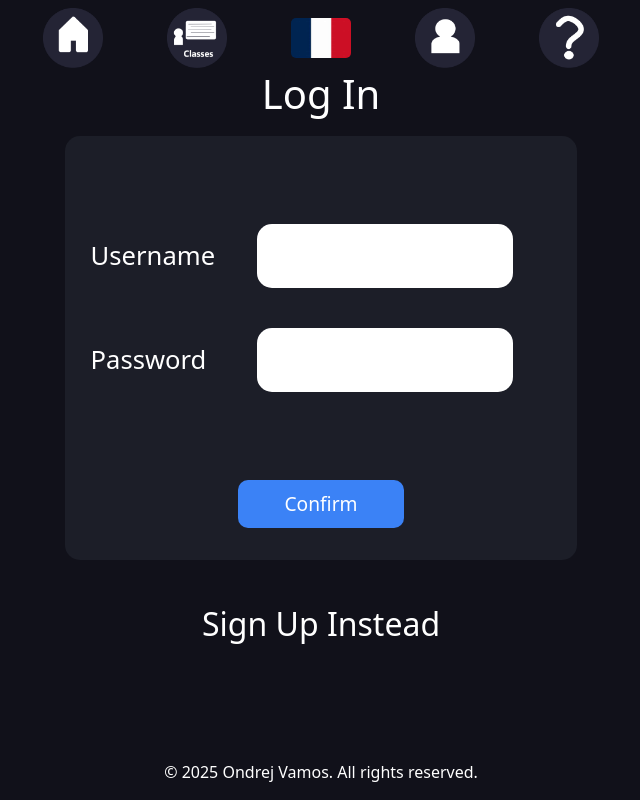
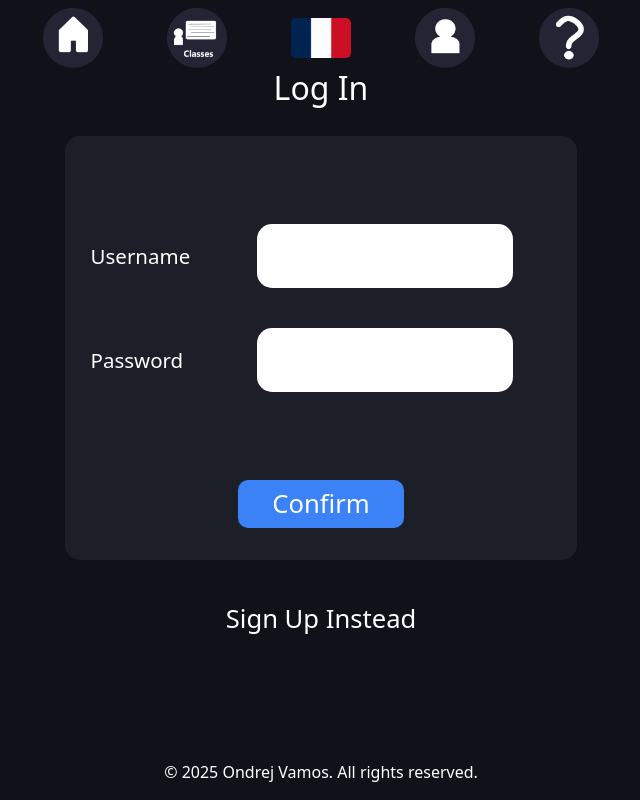
Before and after one commit to Ondrej215/French-Conjugation-Coach, a Next.js app in the folder french-conjugation-coach/: page /log-in in a window 1280 px wide. Shown: the whole page, without its empty margins (319-959 px from the left). Built offline with nearby package versions, Linux system fonts and the light colour scheme; no server answers.

Commit message:
font scaling

```diff
--- a/french-conjugation-coach/components/ProgressBar.tsx
+++ b/french-conjugation-coach/components/ProgressBar.tsx
@@ -14,7 +14,7 @@ const ProgressBar: React.FC<ProgressBarProps> = ({ percentage }) => {
       <div
         style={{
           position: "fixed", // Fixed position to stick to the top
-          top: "10vh", // Adjust space from top (can be adjusted)
+          top: "11vh", // Adjust space from top (can be adjusted)
           left: "50%", // Center horizontally
           transform: "translateX(-50%)", // Adjust the element to be exactly centered
           width: "70vw", // Set width as per your need
--- a/french-conjugation-coach/src/app/account/page.tsx
+++ b/french-conjugation-coach/src/app/account/page.tsx
@@ -3,13 +3,31 @@ import { redirect } from 'next/navigation';
 import { useSession } from '../../../hooks/useSession';
 import { supabase } from '../../../lib/supabaseClient';
 import { useRouter } from 'next/navigation';
-import { useEffect } from 'react';
+import { useEffect, useState } from 'react';
 
 
 export default function Account(){
 
     const { session, loading, role, accountInfo} = useSession();
     const router = useRouter();
+    const [isPortrait, setIsPortrait] = useState<boolean | null>(null);
+
+    useEffect(() => {
+      const handleResize = () => {
+        setIsPortrait(window.innerHeight > window.innerWidth);
+      };
+
+      if (typeof window !== 'undefined') {
+        handleResize();
+        window.addEventListener('resize', handleResize);
+      }
+
+      return () => {
+        if (typeof window !== 'undefined') {
+          window.removeEventListener('resize', handleResize);
+        }
+      };
+    }, []);
 
     useEffect(() => {
       if (!loading && !session) {
@@ -56,20 +74,21 @@ export default function Account(){
     }
 
     return(<>
-    <p style={{position:'absolute', width:'100vw', top:'10vh', textAlign:'center', fontSize:'3.5rem', fontWeight:'500'}}>{username}</p>
-    <p style={{position:'absolute', width:'100vw', top:'22vh', textAlign:'center', fontSize:'1.5rem', fontWeight:'300'}}>{account_role}</p>
+    <p style={{position:'absolute', width:'100vw', top:'10vh', textAlign:'center', fontSize: isPortrait ? '7vw' : '3.5vw', fontWeight:'500'}}>{username}</p>
+<p style={{position:'absolute', width:'100vw', top:'22vh', textAlign:'center', fontSize: isPortrait ? '3vw' : '1.5vw', fontWeight:'300'}}>{account_role}</p>
 
-    <div style={{backgroundColor:'#0C0C13', position:'absolute', width:'100vw', height:'70vh', top:'30vh'}}>
-      {role === 'student'?
-      <><p style={{position:'absolute', left:'0vw', top:'5vh', width:'50vw', textAlign:'center', fontSize:'1.8rem', fontWeight:'500'}}>All Time Stats</p>
-      <p style={{position:'absolute', left:'0vw', top:'15vh', width:'50vw', textAlign:'center', fontSize:'1.4rem', fontWeight:'300'}}>{totalScore} Total Points</p>
-      <p style={{position:'absolute', left:'0vw', top:'23vh', width:'50vw', textAlign:'center', fontSize:'1.4rem', fontWeight:'300'}}>{streak} Day Streak</p>
-      <p style={{position:'absolute', left:'0vw', top:'31vh', width:'50vw', textAlign:'center', fontSize:'1.4rem', fontWeight:'300'}}> 100% All time accuracy</p>
+<div style={{backgroundColor:'#0C0C13', position:'absolute', width:'100vw', height:'70vh', top:'30vh'}}>
+  {role === 'student' ?
+  <>
+    <p style={{position:'absolute', left:'0vw', top:'5vh', width:'50vw', textAlign:'center', fontSize: isPortrait ? '3.6vw' : '1.8vw', fontWeight:'500'}}>All Time Stats</p>
+    <p style={{position:'absolute', left:'0vw', top:'15vh', width:'50vw', textAlign:'center', fontSize: isPortrait ? '2.8vw' : '1.4vw', fontWeight:'300'}}>{totalScore} Total Points</p>
+    <p style={{position:'absolute', left:'0vw', top:'23vh', width:'50vw', textAlign:'center', fontSize: isPortrait ? '2.8vw' : '1.4vw', fontWeight:'300'}}>{streak} Day Streak</p>
+    <p style={{position:'absolute', left:'0vw', top:'31vh', width:'50vw', textAlign:'center', fontSize: isPortrait ? '2.8vw' : '1.4vw', fontWeight:'300'}}>100% All time accuracy</p>
 
-      <p style={{position:'absolute', left:'50vw', top:'5vh', width:'50vw', textAlign:'center', fontSize:'1.8rem', fontWeight:'500'}}>Tense Accuracies</p>
-      </>:<></>}
+    <p style={{position:'absolute', left:'50vw', top:'5vh', width:'50vw', textAlign:'center', fontSize: isPortrait ? '3.6vw' : '1.8vw', fontWeight:'500'}}>Tense Accuracies</p>
+  </> : <></>}
 
-      <button onClick={() => {handleLogout()}}style={{position:'absolute', left:'38vw', top:'46vh', width:'24vw', height:'8vh'}}>Log Out</button>
-    </div>
+  <button onClick={() => {handleLogout()}} style={{position:'absolute', left:'38vw', top:'46vh', width:'24vw', height:'8vh', fontSize: isPortrait ? '3vw' : '1.5vw'}}>Log Out</button>
+</div>
     </>);
 }
--- a/french-conjugation-coach/src/app/classes/create-class/page.tsx
+++ b/french-conjugation-coach/src/app/classes/create-class/page.tsx
@@ -98,12 +98,12 @@ export default function CreateClass(){
 
     return(<>
     <div style={{position:'absolute', left:isPortrait?'10vw':'20vw', top:'15vh', height:'70vh', width:isPortrait?'80vw':'60vw', backgroundColor:'#1c1e28', borderRadius:'15px'}}></div>
-    <p style={{textAlign:'center', fontSize:'1.8rem', position:'absolute', top:'20vh', width:'100vw'}}>Pick a Class Name</p>
-    <input value={classnameInput} onChange={e => {setClassnameInput(e.target.value)}} type='text' style={{position:'absolute', left:isPortrait?'20vw':'35vw', width:isPortrait?'60vw':'30vw', top:'35vh', height:'8vh'}}></input>
+    <p style={{textAlign:'center', fontSize:isPortrait?'3.6vw':'1.8vw', position:'absolute', top:'20vh', width:'100vw'}}>Pick a Class Name</p>
+    <input value={classnameInput} onChange={e => {setClassnameInput(e.target.value)}} type='text' style={{position:'absolute', left:isPortrait?'20vw':'35vw', width:isPortrait?'60vw':'30vw', top:'35vh', height:'8vh', fontSize:isPortrait?'3.6vw':'1.8vw'}}></input>
 
-    <p style={{textAlign:'center', fontSize:'1.2rem', position:'absolute', top:'48vh', width:'70vw', left:'15vw'}}>After creating your class, a unique class code will appear in your class dashboard. <br/> Share this code with your students so they can join.</p>
+    <p style={{textAlign:'center', fontSize:isPortrait?'2.4vw':'1.2vw', position:'absolute', top:'48vh', width:'70vw', left:'15vw'}}>After creating your class, a unique class code will appear in your class dashboard. <br/> Share this code with your students so they can join.</p>
 
-    <button onClick={() => confirmButton()} style={{position:'absolute', left:isPortrait?'30vw':'40vw', width:isPortrait?'40vw':'20vw', top:'70vh', height:'8vh'}}>Confirm</button>
+    <button onClick={() => confirmButton()} style={{position:'absolute', left:isPortrait?'30vw':'40vw', width:isPortrait?'40vw':'20vw', top:'70vh', height:'8vh', fontSize:isPortrait?'3.6vw':'1.8vw'}}>Confirm</button>
 
     {errorMessage && (
   <p style={{
@@ -116,7 +116,7 @@ export default function CreateClass(){
     backgroundColor: '#ff4d4f',
     padding: '0.8rem',
     borderRadius: '8px',
-    fontSize: '1rem'
+    fontSize:isPortrait?'2vw': '1vw'
   }}>
     {errorMessage}
   </p>
--- a/french-conjugation-coach/src/app/classes/join-class/page.tsx
+++ b/french-conjugation-coach/src/app/classes/join-class/page.tsx
@@ -124,12 +124,12 @@ export default function JoinClass(){
 
     return(<>
     <div style={{position:'absolute', left:isPortrait?'10vw':'20vw', top:'15vh', height:'70vh', width:isPortrait?'80vw':'60vw', backgroundColor:'#1c1e28', borderRadius:'15px'}}></div>
-    <p style={{textAlign:'center', fontSize:'1.8rem', position:'absolute', top:'20vh', width:'100vw'}}>Enter Class Code</p>
-    <input value={classcodeInput} onChange={e => {setClasscodeInput(e.target.value)}} type='text' style={{position:'absolute', left:isPortrait?'20vw':'35vw', width:isPortrait?'60vw':'30vw', top:'35vh', height:'8vh'}}></input>
+    <p style={{textAlign:'center', fontSize:isPortrait?'3.6vw':'1.8vw', position:'absolute', top:'20vh', width:'100vw'}}>Enter Class Code</p>
+    <input value={classcodeInput} onChange={e => {setClasscodeInput(e.target.value)}} type='text' style={{position:'absolute', left:isPortrait?'20vw':'35vw', width:isPortrait?'60vw':'30vw', top:'35vh', height:'8vh', fontSize:isPortrait?'3.6vw':'1.8vw'}}></input>
 
-    <p style={{textAlign:'center', fontSize:'1.2rem', position:'absolute', top:'45vh', width:'70vw', left:'15vw'}}>Your class code should be provided to you by your teacher.<br/>If you have not receved a code, request it from your teacher.<br/> It should consist of 6 letters.</p>
+    <p style={{textAlign:'center', fontSize:isPortrait?'2.4vw':'1.2vw', position:'absolute', top:'45vh', width:'70vw', left:'15vw'}}>Your class code should be provided to you by your teacher.<br/>If you have not receved a code, request it from your teacher.<br/> It should consist of 6 letters.</p>
 
-    <button onClick={() => confirmButton()} style={{position:'absolute', left:isPortrait?'30vw':'40vw', width:isPortrait?'40vw':'20vw', top:'70vh', height:'8vh'}}>Confirm</button>
+    <button onClick={() => confirmButton()} style={{position:'absolute', left:isPortrait?'30vw':'40vw', width:isPortrait?'40vw':'20vw', top:'70vh', height:'8vh', fontSize:isPortrait?'3.6vw':'1.8vw'}}>Confirm</button>
 
     {errorMessage && (
   <p style={{
@@ -142,7 +142,7 @@ export default function JoinClass(){
     backgroundColor: '#ff4d4f',
     padding: '0.8rem',
     borderRadius: '8px',
-    fontSize: '1rem'
+    fontSize:isPortrait?'2vw': '1vw'
   }}>
     {errorMessage}
   </p>
--- a/french-conjugation-coach/src/app/log-in/page.tsx
+++ b/french-conjugation-coach/src/app/log-in/page.tsx
@@ -50,36 +50,130 @@ export default function LogIn(){
         handleLogIn(username, password);
     }
 
-    return(<>
-    <p style={{fontSize:'2.5rem', fontWeight:'500', position:'absolute', left:'0vw', width:'100vw', textAlign:'center', top:'8vh'}}>Log In</p>
-    <div style={{background:'#1c1e28', position:'absolute', left:isPortrait?'5vw':'30vw', top:'17vh', width:isPortrait?'90vw':'40vw', height:'53vh', borderRadius:'15px'}}>
+    return (
+      <>
+        <p
+          style={{
+            fontSize: isPortrait ? '5vw' : '2.5vw', // Adjusted font size based on isPortrait
+            fontWeight: '500',
+            position: 'absolute',
+            left: '0vw',
+            width: '100vw',
+            textAlign: 'center',
+            top: '8vh',
+          }}
+        >
+          Log In
+        </p>
+        <div
+          style={{
+            background: '#1c1e28',
+            position: 'absolute',
+            left: isPortrait ? '5vw' : '30vw',
+            top: '17vh',
+            width: isPortrait ? '90vw' : '40vw',
+            height: '53vh',
+            borderRadius: '15px',
+          }}
+        >
+          <p
+            style={{
+              fontSize: isPortrait ? '3.2vw' : '1.6vw',
+              position: 'absolute',
+              left: isPortrait ? '3vw' : '2vw',
+              top: '11vh',
+              height: '8vh',
+              alignContent: 'center',
+            }}
+          >
+            Username
+          </p>
+          <input
+            value={usernameInput}
+            onChange={(e) => setUsernameInput(e.target.value)}
+            style={{
+              position: 'absolute',
+              left: isPortrait ? '28vw' : '15vw',
+              top: '11vh',
+              width: isPortrait ? '55vw' : '20vw',
+              height: '8vh',
+              fontSize: isPortrait ? '3.2vw' : '1.6vw'
+            }}
+          />
 
-        <p style={{fontSize:isPortrait?'1rem':'1.6rem', position:'absolute', left:isPortrait?'3vw':'2vw', top:'11vh', height:'8vh', alignContent:'center'}}>Username</p>
-        <input value={usernameInput} onChange={e => setUsernameInput(e.target.value)} style={{position:'absolute', left:isPortrait?'28vw':'15vw', top:'11vh', width:isPortrait?'55vw':'20vw', height:'8vh'}}/>
+          <p
+            style={{
+              fontSize: isPortrait ? '3.2vw' : '1.6vw',
+              position: 'absolute',
+              left: isPortrait ? '3vw' : '2vw',
+              top: '24vh',
+              height: '8vh',
+              alignContent: 'center',
+            }}
+          >
+            Password
+          </p>
+          <input
+            type="password"
+            value={passwordInput}
+            onChange={(e) => setPasswordInput(e.target.value)}
+            style={{
+              position: 'absolute',
+              left: isPortrait ? '28vw' : '15vw',
+              top: '24vh',
+              width: isPortrait ? '55vw' : '20vw',
+              height: '8vh',
+              fontSize: isPortrait ? '3.2vw' : '1.6vw'
+            }}
+          />
 
-        <p style={{fontSize:isPortrait?'1rem':'1.6rem', position:'absolute', left:isPortrait?'3vw':'2vw', top:'24vh', height:'8vh', alignContent:'center'}}>Password</p>
-        <input type="password" value={passwordInput} onChange={e => setPasswordInput(e.target.value)}  style={{position:'absolute', left:isPortrait?'28vw':'15vw', top:'24vh', width:isPortrait?'55vw':'20vw', height:'8vh'}}/>
-
-        <button onClick={logInButton} style={{position:'absolute', left:isPortrait?'28vw':'13.5vw', top:'43vh', width:isPortrait?'35vw':'13vw', height:'6vh'}}>Confirm</button>
+          <button
+            onClick={logInButton}
+            style={{
+              position: 'absolute',
+              left: isPortrait ? '28vw' : '13.5vw',
+              top: '43vh',
+              width: isPortrait ? '35vw' : '13vw',
+              height: '6vh',
+              fontSize: isPortrait ? '4vw' : '2vw', // Adjusted font size based on isPortrait
+            }}
+          >
+            Confirm
+          </button>
         </div>
 
-    <Link href='/sign-up' className={styles.Link} style={{fontSize:'2rem', position:'absolute', top:'75vh', left:'0vw', width:'100vw', textAlign:'center'}}>Sign Up Instead</Link>
+        <Link
+          href="/sign-up"
+          className={styles.Link}
+          style={{
+            fontSize: isPortrait ? '4vw' : '2vw', // Adjusted font size based on isPortrait
+            position: 'absolute',
+            top: '75vh',
+            left: '0vw',
+            width: '100vw',
+            textAlign: 'center',
+          }}
+        >
+          Sign Up Instead
+        </Link>
 
         {errorMessage && (
-  <p style={{
+          <p
+            style={{
               position: 'absolute',
               top: '17vh',
-    left:isPortrait?'5vw':'30vw',
-    width: isPortrait?'90vw':'40vw',
+              left: isPortrait ? '5vw' : '30vw',
+              width: isPortrait ? '90vw' : '40vw',
               textAlign: 'center',
               color: 'white',
               backgroundColor: '#ff4d4f',
               padding: '0.8rem',
               borderRadius: '15px',
-    fontSize: '1rem'
-  }}>
+              fontSize: isPortrait ? '2vw' : '1vw', // Adjusted font size based on isPortrait
+            }}
+          >
             {errorMessage}
           </p>
         )}
-    </>);
-}
+      </>
+    );}
--- a/french-conjugation-coach/src/app/sign-up/page.tsx
+++ b/french-conjugation-coach/src/app/sign-up/page.tsx
@@ -138,28 +138,28 @@ export default function SignUp(){
     }
 
     return(<>
-    <p style={{fontSize:'2.5rem', fontWeight:'500', position:'absolute', left:'0vw', width:'100vw', textAlign:'center', top:'8vh'}}>Sign Up</p>
+    <p style={{fontSize:isPortrait?'5vw':'2.5vw', fontWeight:'500', position:'absolute', left:'0vw', width:'100vw', textAlign:'center', top:'8vh'}}>Sign Up</p>
     <div style={{background:'#1c1e28', position:'absolute', left:isPortrait?'5vw':'30vw', top:'17vh', width:isPortrait?'90vw':'40vw', height:'53vh', borderRadius:'15px'}}>
 
-    <p style={{fontSize:isPortrait?'1rem':'1.6rem', position:'absolute', left:isPortrait?'3vw':'2vw', top:'5vh', height:'11vh', alignContent:'center'}}>Username</p>
+    <p style={{fontSize:isPortrait?'3vw':'1.5vw', position:'absolute', left:isPortrait?'3vw':'2vw', top:'5vh', height:'11vh', alignContent:'center'}}>Username</p>
     <input value={usernameInput} onChange={e => setUsernameInput(e.target.value)} style={{position:'absolute', left:isPortrait?'28vw':'15vw', top:'8vh', width:isPortrait?'55vw':'20vw', height:'8vh'}}/>
 
-    <p style={{fontSize:isPortrait?'1rem':'1.6rem', position:'absolute', left:isPortrait?'3vw':'2vw', top:'19vh', height:'8vh', alignContent:'center'}}>Password</p>
+    <p style={{fontSize:isPortrait?'3vw':'1.5vw', position:'absolute', left:isPortrait?'3vw':'2vw', top:'19vh', height:'8vh', alignContent:'center'}}>Password</p>
     <input type='password' value={passwordOneInput} onChange={e => setPasswordOneInput(e.target.value)}  style={{position:'absolute', left:isPortrait?'28vw':'15vw', top:'19vh', width:isPortrait?'55vw':'20vw', height:'8vh'}}/>
 
-    <p style={{fontSize:isPortrait?'1rem':'1.6rem', position:'absolute', left:isPortrait?'3vw':'2vw', top:'30vh', width:isPortrait?'20vw':'13vw', height:'8vh', alignContent:'center'}}>Confirm Password</p>
+    <p style={{fontSize:isPortrait?'3vw':'1.5vw', position:'absolute', left:isPortrait?'3vw':'2vw', top:'30vh', width:isPortrait?'20vw':'13vw', height:'8vh', alignContent:'center'}}>Confirm Password</p>
     <input type='password' value={passwordTwoInput} onChange={e => setPasswordTwoInput(e.target.value)}   style={{position:'absolute', left:isPortrait?'28vw':'15vw', top:'30vh', width:isPortrait?'55vw':'20vw', height:'8vh'}}/>
 
-        <p style={{fontSize:isPortrait?'0.8rem':'1.3rem', position:'absolute', top:'43vh', left:'2vw', width:isPortrait?'20vw':'9vw', height:'6vh', alignContent:'center'}}>Account Type</p>
-        <select id="role" value={role} onChange={handleChange} style={{position:'absolute', left:isPortrait?'24.5vw':'11vw', top:'43vh', width:isPortrait?'24vw':'10vw', height:'6vh'}}>
+        <p style={{fontSize:isPortrait?'2.6vw':'1.3vw', position:'absolute', top:'43vh', left:'2vw', width:isPortrait?'20vw':'9vw', height:'6vh', alignContent:'center'}}>Account Type</p>
+        <select id="role" value={role} onChange={handleChange} style={{position:'absolute', left:isPortrait?'24.5vw':'11vw', top:'43vh', width:isPortrait?'24vw':'10vw', height:'6vh', fontSize: isPortrait ? '2vw' : '1vw'}}>
             <option value="student">Student</option>
             <option value="teacher">Teacher</option>
             </select>
 
-        <button onClick={() => {signUpButton()}} style={{position:'absolute', left:isPortrait?'50vw':'23vw', top:'43vh', width:isPortrait?'35vw':'13vw', height:'6vh'}}>Confirm</button>
+        <button onClick={() => {signUpButton()}} style={{position:'absolute', left:isPortrait?'50vw':'23vw', top:'43vh', width:isPortrait?'35vw':'13vw', height:'6vh', fontSize: isPortrait ? '4vw' : '2vw'}}>Confirm</button>
     </div>
 
-    <Link href='/log-in' className={styles.Link} style={{fontSize:'2rem', position:'absolute', top:'75vh', left:'0vw', width:'100vw', textAlign:'center'}}>Log In Instead</Link>
+    <Link href='/log-in' className={styles.Link} style={{position:'absolute', top:'75vh', left:'0vw', width:'100vw', textAlign:'center', fontSize: isPortrait ? '4vw' : '2vw'}}>Log In Instead</Link>
 
     {errorMessage && (
   <p style={{
@@ -172,7 +172,7 @@ export default function SignUp(){
     backgroundColor: '#ff4d4f',
     padding: '0.8rem',
     borderRadius: '8px',
-    fontSize: '1rem'
+    fontSize: isPortrait?'2vw':'1vw'
   }}>
     {errorMessage}
   </p>
```
Also changed, not shown: french-conjugation-coach/src/app/classes/[class]/page.tsx (+13 -16 lines), french-conjugation-coach/src/app/page.tsx (+27 -33 lines). Lines whose indentation alone changed are shown as unchanged.
